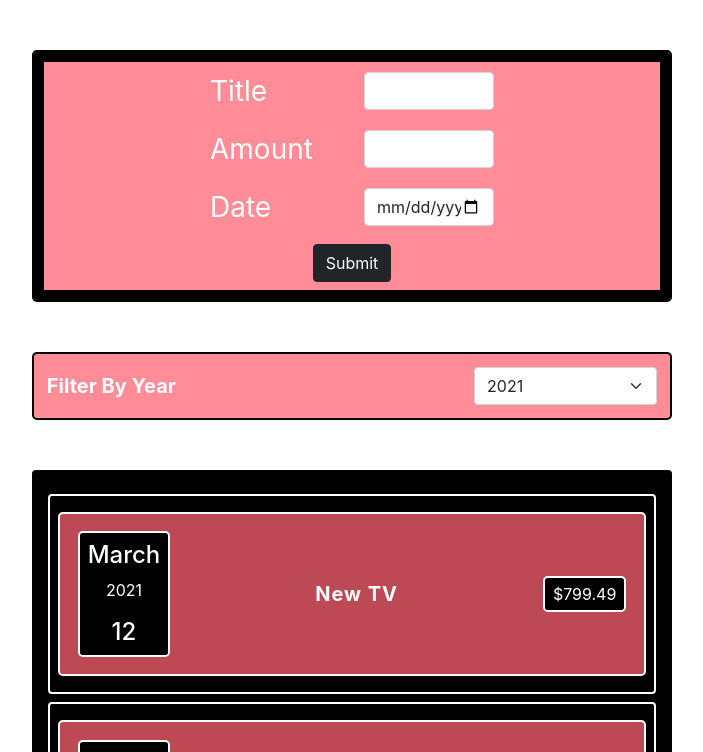
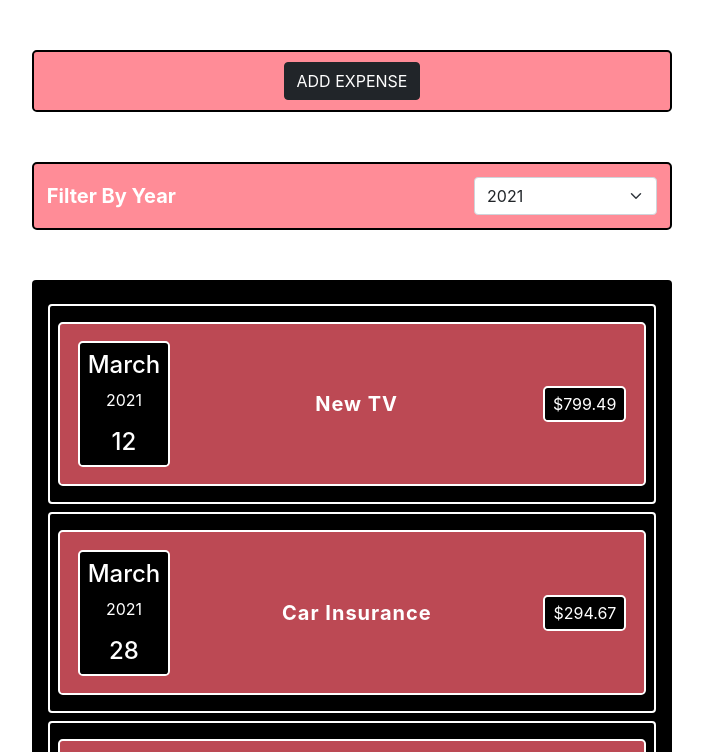
Before and after one commit to gokulr-05/REACT-PROJECTS-1, a React (Create React App) app: page / in a window 1280 px wide. Shown: the top 752 px of the page, without its empty margins (288-991 px from the left). Built offline with nearby package versions, Linux system fonts and the light colour scheme.

Commit message:
Added Feature: Conditional Rendering

```diff
--- a/src/App.js
+++ b/src/App.js
@@ -40,7 +40,6 @@ let App = () => {
 
   return (
     <div className="">
-      {/* <ExpenseFilter /> */}
       <NewExpense expenses={expenses} expenseFunc={expenseFunc} />
       <Expenses expenses={exp} />
     </div>
--- a/src/components/ExpenseItem.js
+++ b/src/components/ExpenseItem.js
@@ -14,6 +14,7 @@ let ExpenseItem = ({ title, amt, date }) => {
     <div className="my-2 expense-item-bucket-1 d-flex align-items-center justify-content-between rounded-2 flex-nowrap text-white p-2">
       <div className="rounded-3 w-100 expense-item-bucket-2 d-flex align-items-center justify-content-between  my-2">
         <ExpenseDate date={date} />
+
         <div className=" px-1">
           <span className="expense-title">{title1}</span>
         </div>
--- a/src/components/Expenses.js
+++ b/src/components/Expenses.js
@@ -40,7 +40,8 @@ let Expenses = ({ expenses }) => {
     <div>
       <ExpenseFilter selectedYear={selectedYear} filterYear={filterYear} />
       <div className="rounded p-3 bg-black expenses-bucket">
-        {yearFilteredArr.map((val) => {
+        {yearFilteredArr.length > 0 &&
+          yearFilteredArr.map((val) => {
             return (
               <ExpenseItem
                 key={Math.random().toString()}
@@ -50,6 +51,10 @@ let Expenses = ({ expenses }) => {
               />
             );
           })}
+
+        {yearFilteredArr.length === 0 && (
+          <h3 className="text-white text-center">No Data Found</h3>
+        )}
       </div>
     </div>
   );
--- a/src/components/NewExpense/ExpenseForm.js
+++ b/src/components/NewExpense/ExpenseForm.js
@@ -2,7 +2,7 @@ import { useState } from "react";
 
 import "./ExpenseForm.css";
 
-let ExpenseForm = ({ expenseFunction }) => {
+let ExpenseForm = ({ expenseFunction, showAddDataHandler }) => {
   let [enteredTitle, setEnteredTitle] = useState("");
   let [enteredAmt, setEnteredAmt] = useState("");
   let [enteredDate, setEnteredDate] = useState("");
@@ -33,6 +33,7 @@ let ExpenseForm = ({ expenseFunction }) => {
     setEnteredTitle("");
     setEnteredAmt("");
     setEnteredDate("");
+    showAddDataHandler();
   };
 
   return (
@@ -96,9 +97,18 @@ let ExpenseForm = ({ expenseFunction }) => {
           </div>
         </div>
 
-        <div className="expenseform-bucket-button rounded-2">
+        <div className="expenseform-bucket-button rounded-2 ">
           <button type="submit" className="text-capitalize btn btn-dark">
-            submit
+            add expense
+          </button>
+          <button
+            type="submit"
+            onClick={() => {
+              showAddDataHandler();
+            }}
+            className="ms-3 text-capitalize btn btn-dark"
+          >
+            cancel
           </button>
         </div>
       </div>
--- a/src/components/NewExpense/NewExpense.css
+++ b/src/components/NewExpense/NewExpense.css
@@ -9,6 +9,10 @@
   border: 2px solid black;
   padding: 10px;
   overflow: hidden;
+}
+
+.bg-pink {
+  background-color: #ff6373bc;
 }
 
 /* ########################### START MEDIA QUERIES#########################################  */
--- a/src/components/NewExpense/NewExpense.js
+++ b/src/components/NewExpense/NewExpense.js
@@ -1,7 +1,9 @@
+import { useState } from "react";
 import "./NewExpense.css";
 import ExpenseForm from "./ExpenseForm";
-
+import ShowAddExpense from "./ShowAddExpense";
 let NewExpense = ({ expenses, expenseFunc }) => {
+  let [showAddData, setShowAddData] = useState(false);
   let expenseFunction = (expenseObj) => {
     let obj = {
       ...expenseObj,
@@ -11,9 +13,29 @@ let NewExpense = ({ expenses, expenseFunc }) => {
     expenseFunc(obj);
   };
 
+  let hideAddDataHandler = () => {
+    setShowAddData(true);
+  };
+
+  let showAddDataHandler = () => {
+    setShowAddData(false);
+  };
+
   return (
-    <div className="new-expense-bucket-1 rounded-3">
-      <ExpenseForm expenseFunction={expenseFunction} />
+    <div>
+      {!showAddData && (
+        <div className="new-expense-bucket-1 rounded-3 bg-pink">
+          <ShowAddExpense hideAddDataHandler={hideAddDataHandler} />
+        </div>
+      )}
+      {showAddData && (
+        <div className="new-expense-bucket-1 rounded-3">
+          <ExpenseForm
+            showAddDataHandler={showAddDataHandler}
+            expenseFunction={expenseFunction}
+          />
+        </div>
+      )}
     </div>
   );
 };
--- /dev/null
+++ b/src/components/NewExpense/ShowAddExpense.js
@@ -0,0 +1,16 @@
+let showAddExpense = ({ hideAddDataHandler }) => {
+  return (
+    <div className="text-center ">
+      <button
+        onClick={() => {
+          hideAddDataHandler();
+        }}
+        className="btn btn-dark text-uppercase  "
+      >
+        add expense
+      </button>
+    </div>
+  );
+};
+
+export default showAddExpense;
```
Lines whose indentation alone changed are shown as unchanged.
